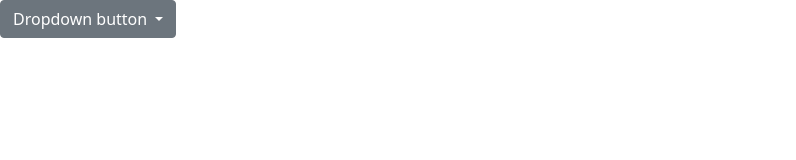
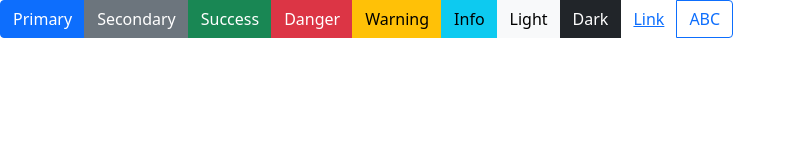
Before and after one commit to Seunghyeok-Ryu/BootStrap, a plain HTML site: page index.html in a window 1280 px wide. Shown: the whole page, without its empty margins (0-796 px from the left). Drawn offline with nearby package versions, Linux system fonts and the light colour scheme.

Commit message:
22/02/28/03

```diff
--- a/index.html
+++ b/index.html
@@ -1,27 +1,37 @@
 <!DOCTYPE html>
 <html lang="ko">
+
 <head>
   <meta charset="UTF-8">
   <meta http-equiv="X-UA-Compatible" content="IE=edge">
   <meta name="viewport" content="width=device-width, initial-scale=1.0">
   <title>Document</title>
   <!-- BOOTSTRAP CSS -->
-  <link href="https://cdn.jsdelivr.net/npm/bootstrap@5.1.3/dist/css/bootstrap.min.css" rel="stylesheet" integrity="sha384-1BmE4kWBq78iYhFldvKuhfTAU6auU8tT94WrHftjDbrCEXSU1oBoqyl2QvZ6jIW3" crossorigin="anonymous">
+  <link href="https://cdn.jsdelivr.net/npm/bootstrap@5.1.3/dist/css/bootstrap.min.css" rel="stylesheet"
+    integrity="sha384-1BmE4kWBq78iYhFldvKuhfTAU6auU8tT94WrHftjDbrCEXSU1oBoqyl2QvZ6jIW3" crossorigin="anonymous">
 
   <!-- BOOTSTRAP JS -->
-  <script src="https://cdn.jsdelivr.net/npm/bootstrap@5.1.3/dist/js/bootstrap.bundle.min.js" integrity="sha384-ka7Sk0Gln4gmtz2MlQnikT1wXgYsOg+OMhuP+IlRH9sENBO0LRn5q+8nbTov4+1p" crossorigin="anonymous"></script>
+  <script src="https://cdn.jsdelivr.net/npm/bootstrap@5.1.3/dist/js/bootstrap.bundle.min.js"
+    integrity="sha384-ka7Sk0Gln4gmtz2MlQnikT1wXgYsOg+OMhuP+IlRH9sENBO0LRn5q+8nbTov4+1p" crossorigin="anonymous">
+  </script>
 
 </head>
+
 <body>
-  <div class="dropdown">
-    <button class="btn btn-secondary dropdown-toggle" type="button" id="dropdownMenuButton1" data-bs-toggle="dropdown" aria-expanded="false">
-      Dropdown button
-    </button>
-    <ul class="dropdown-menu" aria-labelledby="dropdownMenuButton1">
-      <li><a class="dropdown-item" href="#">Action</a></li>
-      <li><a class="dropdown-item" href="#">Another action</a></li>
-      <li><a class="dropdown-item" href="#">Something else here</a></li>
-    </ul>
+  <div class="btn-group">
+
+    <button type="button" class="btn btn-primary">Primary</button>
+    <button type="button" class="btn btn-secondary">Secondary</button>
+    <button type="button" class="btn btn-success">Success</button>
+    <button type="button" class="btn btn-danger">Danger</button>
+    <button type="button" class="btn btn-warning">Warning</button>
+    <button type="button" class="btn btn-info">Info</button>
+    <button type="button" class="btn btn-light">Light</button>
+    <button type="button" class="btn btn-dark">Dark</button>
+    <button type="button" class="btn btn-link">Link</button>
+
+  <div class="btn btn-outline-primary">ABC</div>
   </div>
 </body>
+
 </html>
```
Also changed, not shown: README.md.
